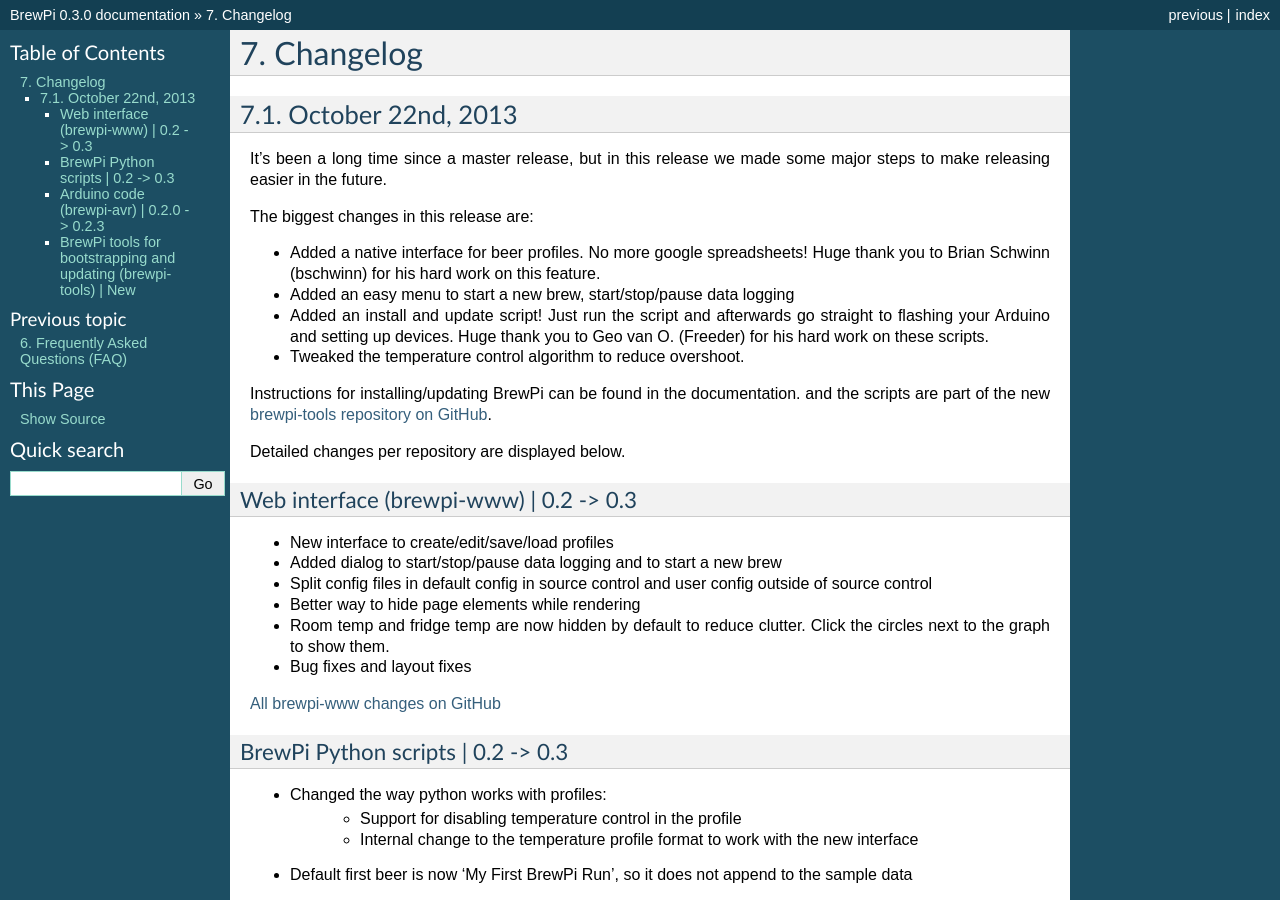
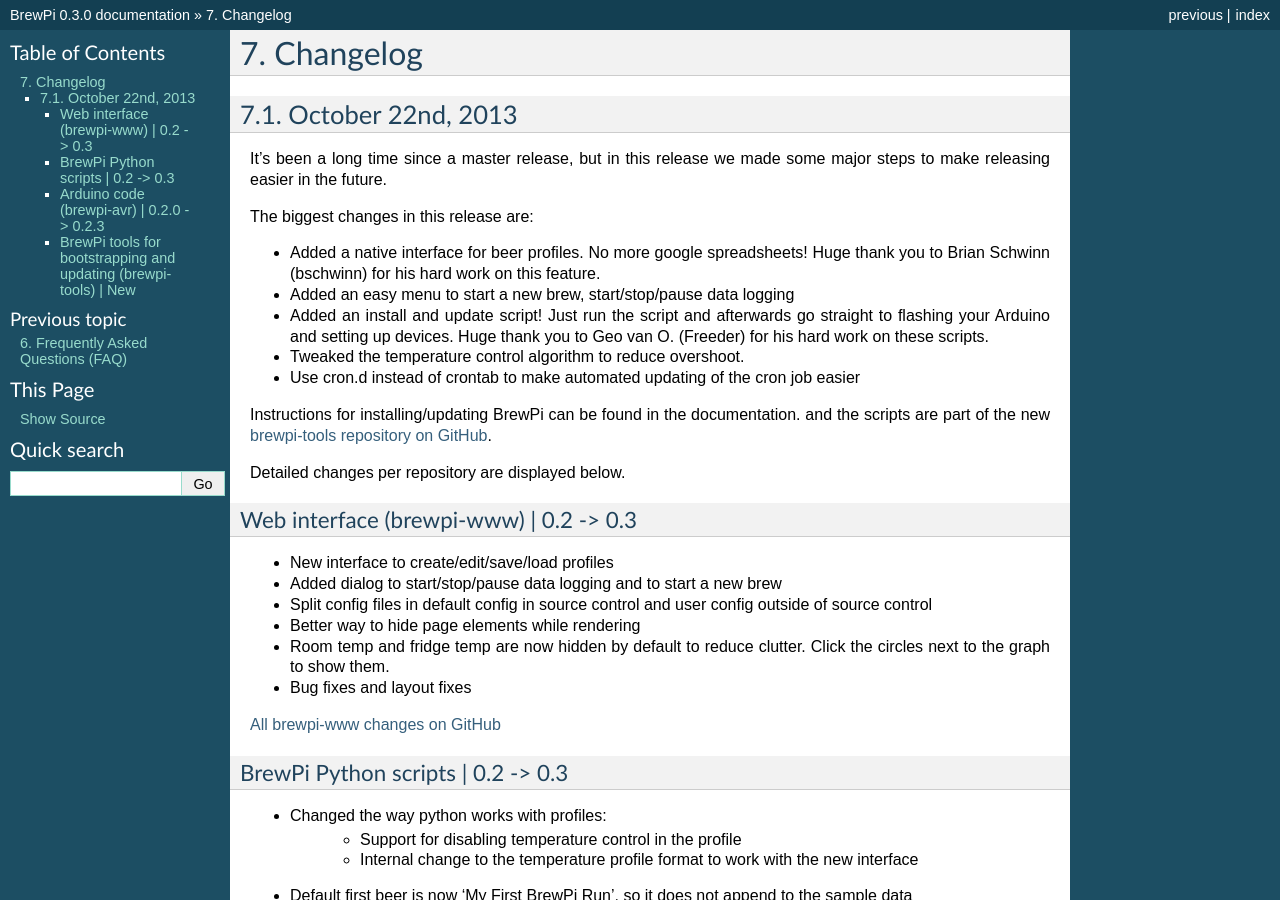
Before and after one commit to BrewPi/brewpi-userdocs, a Sphinx documentation site: the page built from source/changelog/changelog.rst, in a window 1280 px wide and 900 px high. Built offline with Sphinx 7.4.7, drawn with Linux system fonts in a browser that asks for light colours; formulas are drawn with MathJax 3.

Commit message:
added cron.d to changelog

```diff
--- a/source/changelog/changelog.rst
+++ b/source/changelog/changelog.rst
@@ -13,6 +13,7 @@ The biggest changes in this release are:
 * Added an install and update script! Just run the script and afterwards go straight to flashing your Arduino and setting up devices.
   Huge thank you to Geo van O. (Freeder)  for his hard work on these scripts.
 * Tweaked the temperature control algorithm to reduce overshoot.
+* Use cron.d instead of crontab to make automated updating of the cron job easier
 
 Instructions for installing/updating BrewPi can be found in the documentation.
 and the scripts are part of the new `brewpi-tools repository on GitHub <https://github.com/BrewPi/brewpi-tools>`_.
```
